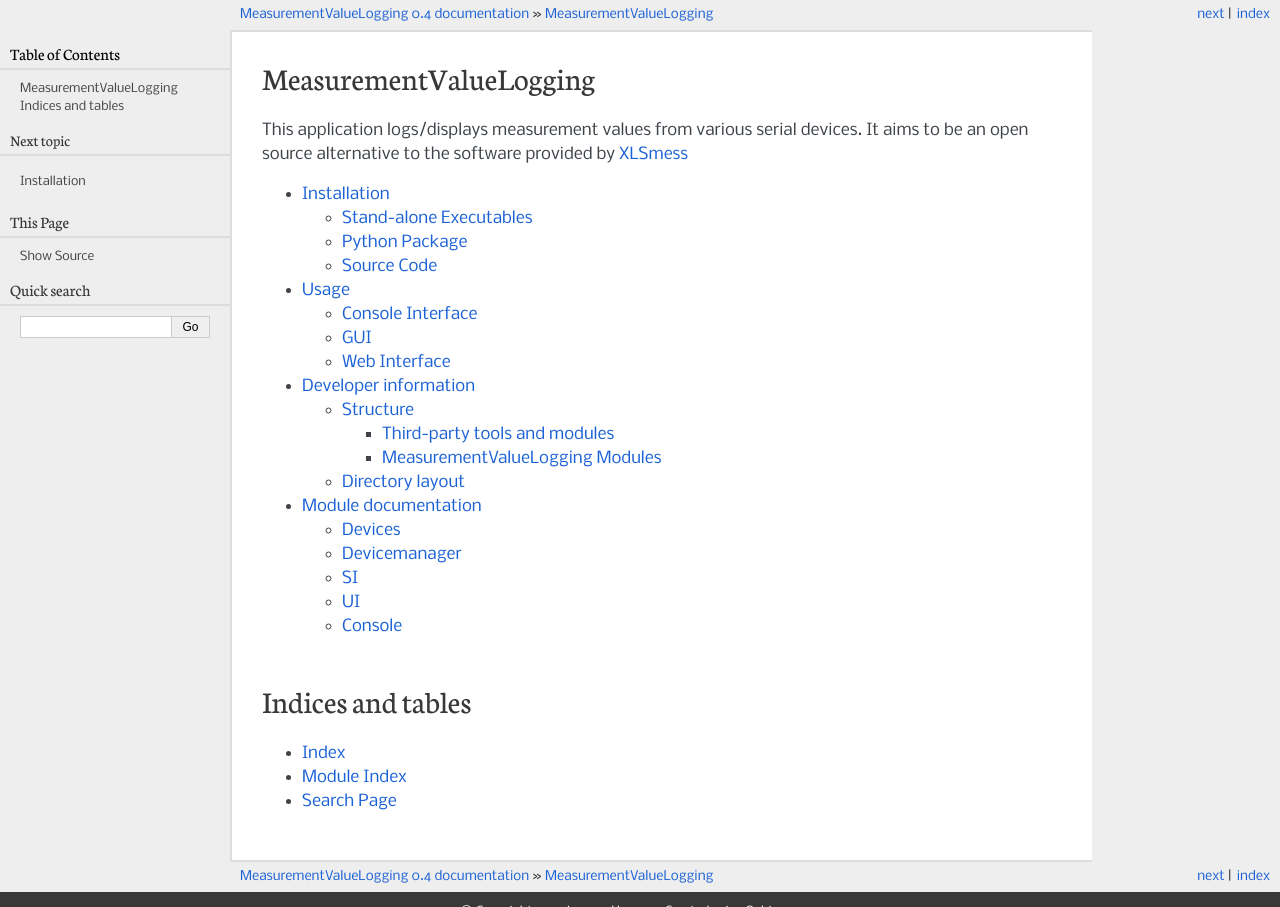
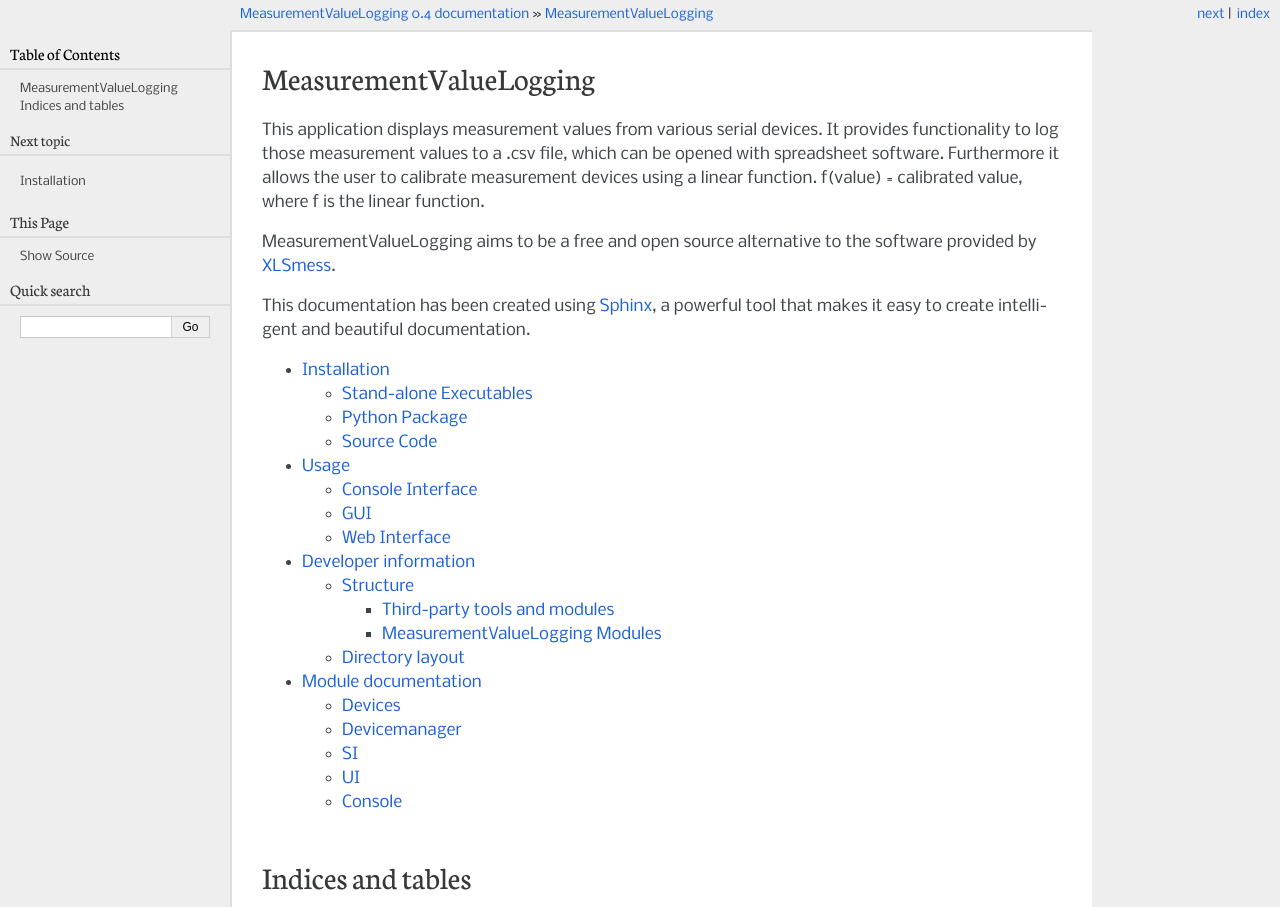
Before and after one commit to leezu/MeasurementValueLogging, a Sphinx documentation site: the page built from docs/index.rst, in a window 1280 px wide, cut to the strip 0-907 px from the top of the page. Built offline with Sphinx 7.4.7, drawn with Linux system fonts in a browser that asks for light colours; comment, search, counter and statistics services are not loaded.

Commit message:
Update documentation

```diff
--- a/docs/index.rst
+++ b/docs/index.rst
@@ -1,8 +1,11 @@
 MeasurementValueLogging
 ========================
 
-This application logs/displays measurement values from various serial devices.
-It aims to be an open source alternative to the software provided by `XLSmess <http://www.xlsmess.de/>`_
+This application displays measurement values from various serial devices. It provides functionality to log those measurement values to a .csv file, which can be opened with spreadsheet software. Furthermore it allows the user to calibrate measurement devices using a linear function. f(value) = calibrated value, where f is the linear function.
+
+MeasurementValueLogging aims to be a free and open source alternative to the software provided by `XLSmess <http://www.xlsmess.de/>`_.
+
+This documentation has been created using `Sphinx <http://sphinx-doc.org/>`_, a powerful tool that makes it easy to create intelligent and beautiful documentation.
 
 .. toctree::
 	:maxdepth: 3
```
Also changed, not shown: docs/developer.rst (+13 -13 lines), 1 other file.
